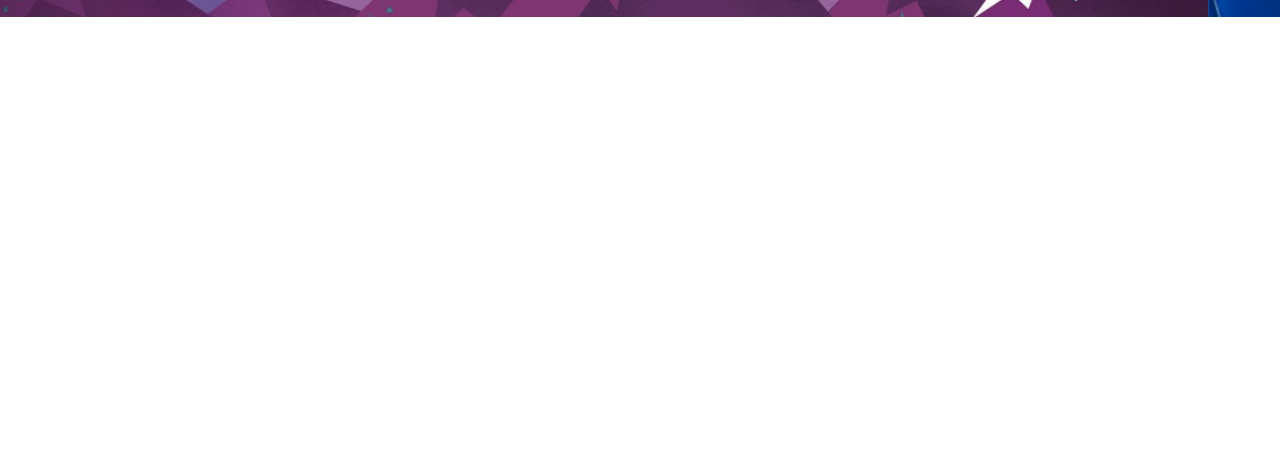
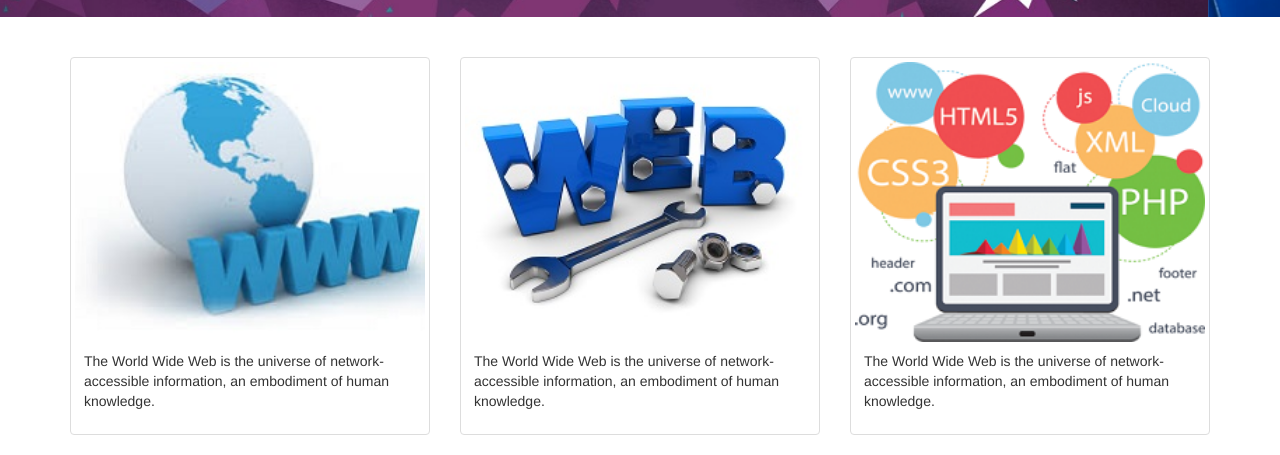
Before and after one commit to Rani54/Firstpage, a plain HTML site: page index.html in a window 1280 px wide. Shown: the part 535-990 px from the top of the page. Before the commit the page ends 800 px from the top, so only its background shows below. Drawn offline with Linux system fonts and the light colour scheme.

Commit message:
Added 3 columns of images

```diff
--- a/index.html
+++ b/index.html
@@ -64,6 +64,41 @@
 				</a>
 			</div>
 		</div>
+<div class="container">
+	<br><br>
+  <div class="row">
+    <div class="col-md-4">
+      <div class="thumbnail">
+        <a href="img/a5.jpg" target="_blank">
+          <img src="img/a5.jpg" alt="Lights" style="width:100%">
+          <div class="caption">
+            <p>The World Wide Web is the universe of network-accessible information, an embodiment of human knowledge.</p>
+          </div>
+        </a>
+      </div>
+    </div>
+    <div class="col-md-4">
+      <div class="thumbnail">
+        <a href="img/a6.jpg" target="_blank">
+          <img src="img/a6.jpg" alt="Nature" style="width:100%">
+          <div class="caption">
+            <p>The World Wide Web is the universe of network-accessible information, an embodiment of human knowledge.</p>
+          </div>
+        </a>
+      </div>
+    </div>
+    <div class="col-md-4">
+      <div class="thumbnail">
+        <a href="img/a7.png" target="_blank">
+          <img src="img/a7.png" alt="Fjords" style="width:100%">
+          <div class="caption">
+            <p>The World Wide Web is the universe of network-accessible information, an embodiment of human knowledge.</p>
+          </div>
+        </a>
+      </div>
+    </div>
+  </div>
+</div>
        <script src="js/jquery.js"></script>
 		<script src="js/bootstrap.js"></script>
 		<script src="js/script.js"></script>
```
